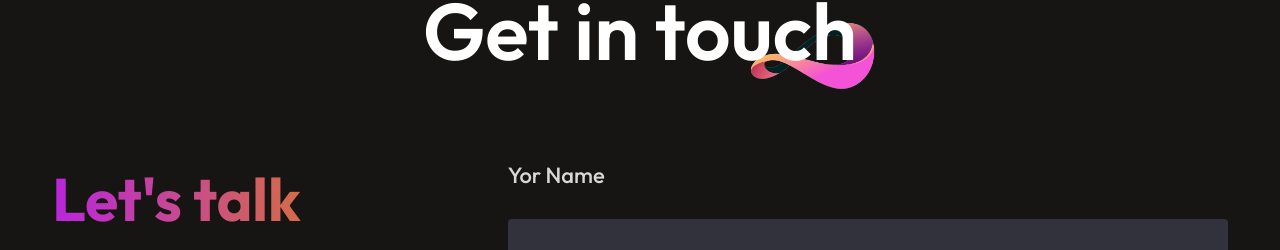
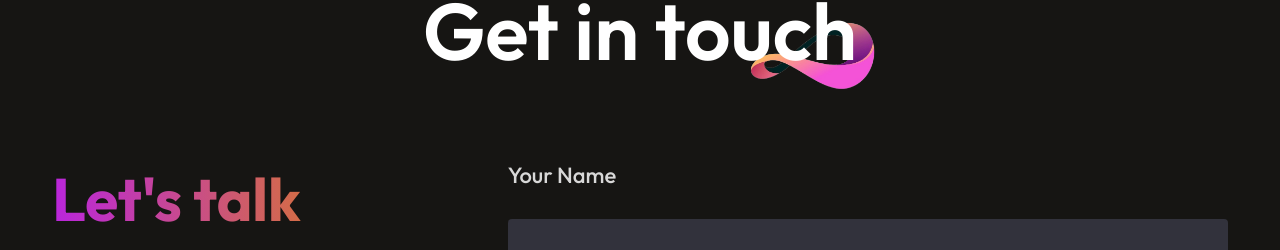
Before and after one commit to EsraaMhamed1/react-portfolio, a React (Create React App) app: page / in a window 1280 px wide. Shown: the part 4374-4624 px from the top of the page. Built offline with nearby package versions, Linux system fonts and the light colour scheme; a web font is replaced by a local one.

Commit message:
Update Contact.js

```diff
--- a/src/components/contact/Contact.js
+++ b/src/components/contact/Contact.js
@@ -72,7 +72,7 @@ const Contact = () => {
 					onSubmit={onSubmit}
 					className='contact-right'
 					method='POST'>
-					<label htmlFor=''>Yor Name</label>
+					<label htmlFor=''>Your Name</label>
 					<input
 						type='text'
 						placeholder='Enter your name'
```
